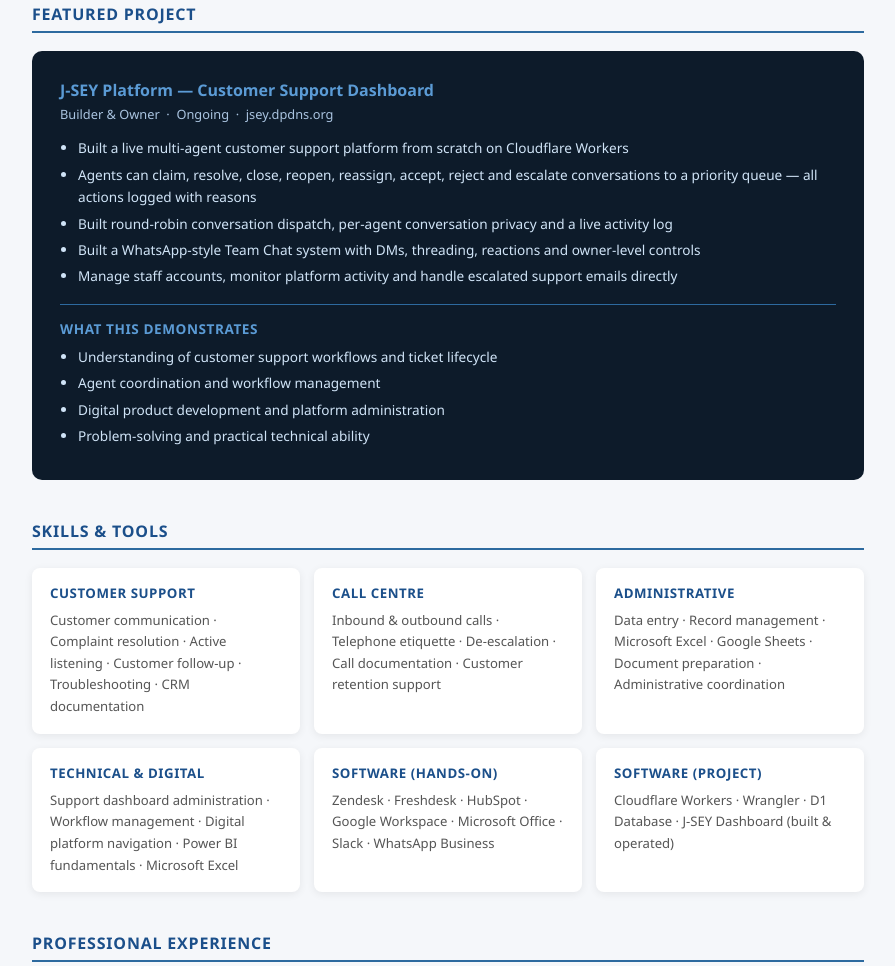
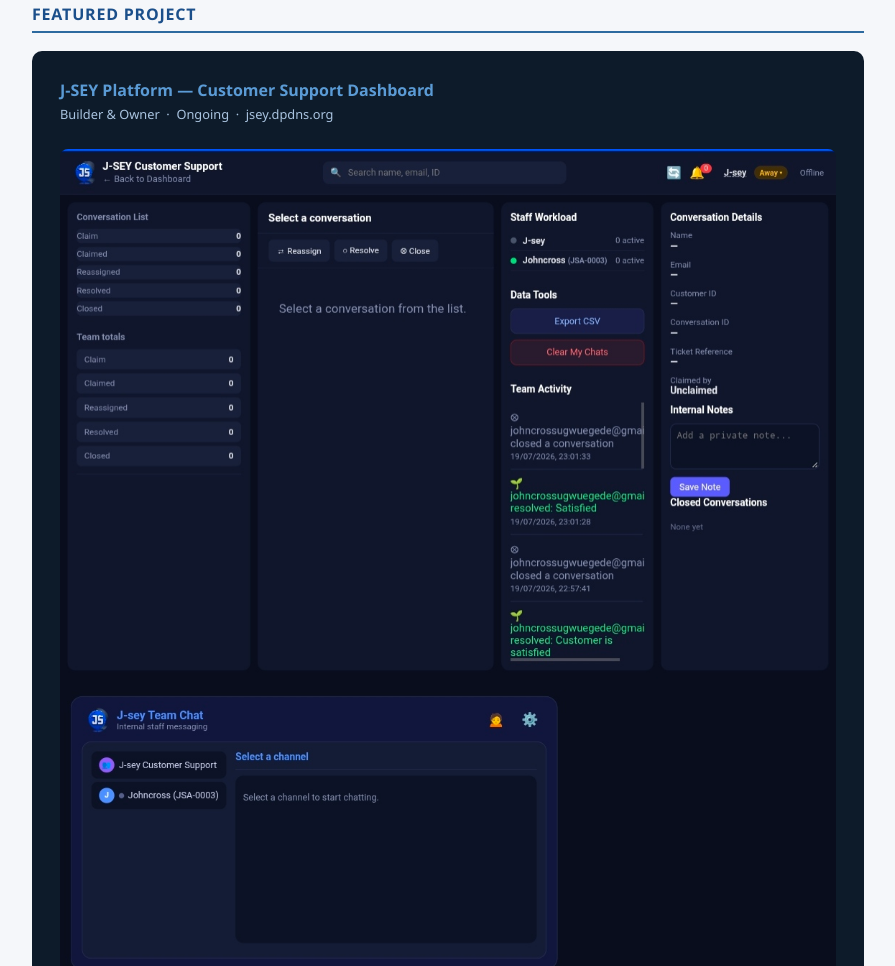
Before and after one commit to johncrossu/johncrossu.github.io, a plain HTML site: page index.html in a window 1280 px wide. Shown: the part 2877-3843 px from the top of the page, without its empty margins (192-1087 px from the left). Drawn offline with Linux system fonts and the light colour scheme.

Commit message:
Add J-SEY dashboard screenshot to project section

```diff
--- a/index.html
+++ b/index.html
@@ -210,6 +210,7 @@ Enugu, Nigeria &nbsp;·&nbsp; <a href="mailto:johncrossugwuegede@gmail.com">john
 <div class="project-box">
 <h3>J-SEY Platform — Customer Support Dashboard</h3>
 <div class="meta">Builder &amp; Owner &nbsp;·&nbsp; Ongoing &nbsp;·&nbsp; jsey.dpdns.org</div>
+<img src="dashboard.jpg" alt="J-SEY dashboard screenshot" style="width:100%;border-radius:8px;margin:12px 0">
 <ul>
 <li>Built a live multi-agent customer support platform from scratch on Cloudflare Workers</li>
 <li>Agents can claim, resolve, close, reopen, reassign, accept, reject and escalate conversations to a priority queue — all actions logged with reasons</li>
```
Also changed, not shown: dashboard.jpg (added).
